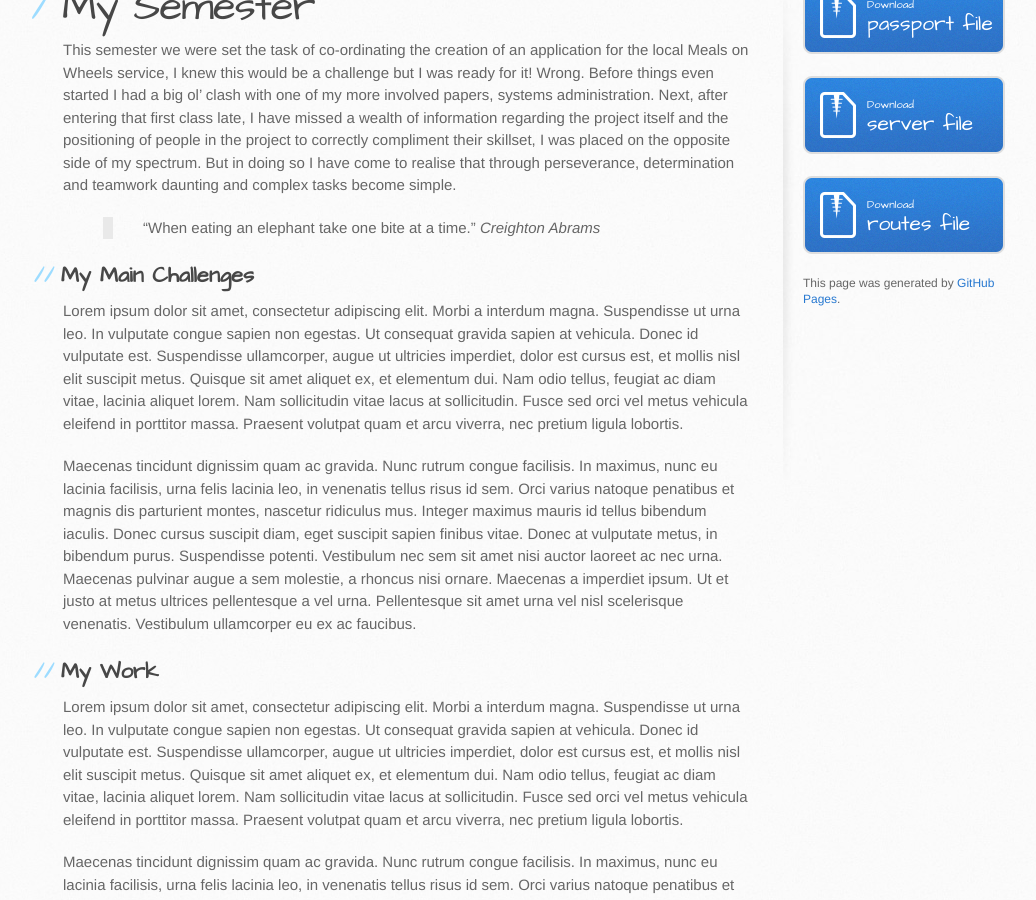
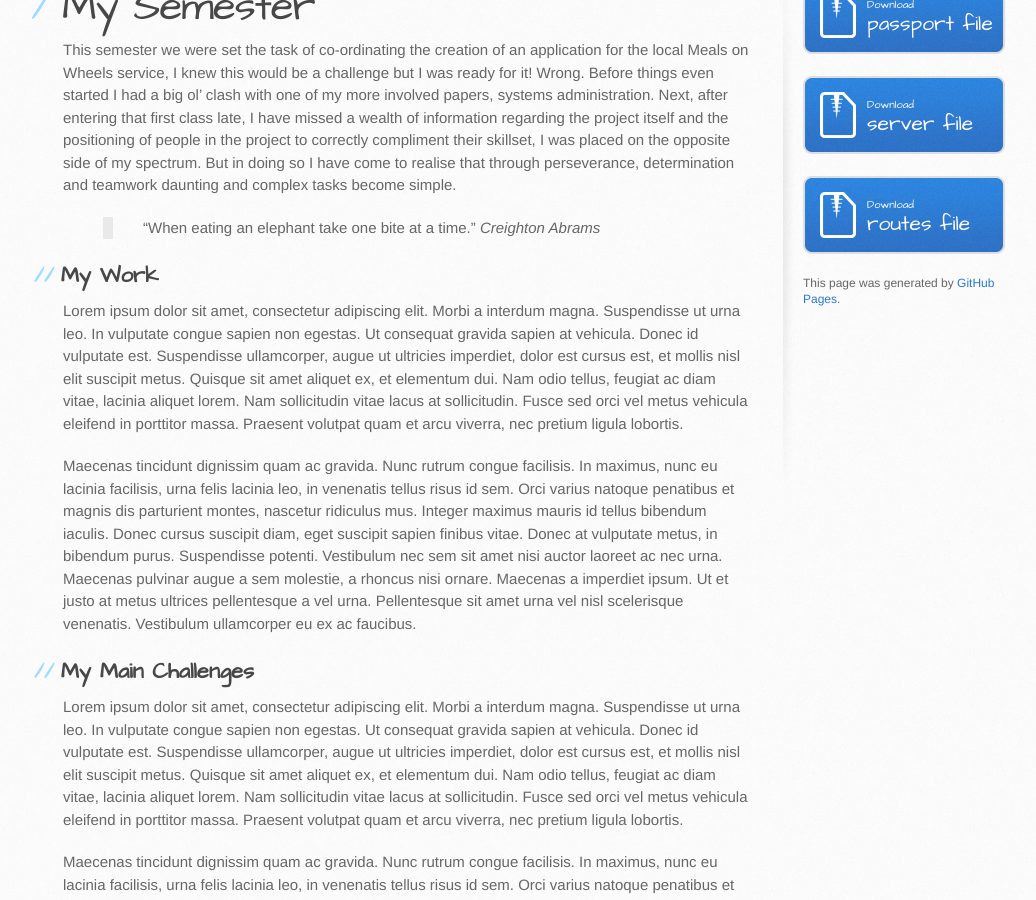
Before and after one commit to Sugrc1/Sugrc1.github.io, a Jekyll site: the page built from index.md, in a window 1280 px wide and 900 px high, scrolled down 256 px. Shown: the whole window, without its empty margins (107-1143 px from the left). Built offline with Jekyll 4.4.1, drawn with Linux system fonts in a browser that asks for light colours; our own code applies the rules of GitHub Pages for plain Markdown files.

```diff
--- a/index.md
+++ b/index.md
@@ -8,14 +8,14 @@ This semester we were set the task of co-ordinating the creation of an applicati
 
 
 
-## [](#header-2)My Main Challenges
+## [](#header-2)My Work
 
 Lorem ipsum dolor sit amet, consectetur adipiscing elit. Morbi a interdum magna. Suspendisse ut urna leo. In vulputate congue sapien non egestas. Ut consequat gravida sapien at vehicula. Donec id vulputate est. Suspendisse ullamcorper, augue ut ultricies imperdiet, dolor est cursus est, et mollis nisl elit suscipit metus. Quisque sit amet aliquet ex, et elementum dui. Nam odio tellus, feugiat ac diam vitae, lacinia aliquet lorem. Nam sollicitudin vitae lacus at sollicitudin. Fusce sed orci vel metus vehicula eleifend in porttitor massa. Praesent volutpat quam et arcu viverra, nec pretium ligula lobortis.
 
 Maecenas tincidunt dignissim quam ac gravida. Nunc rutrum congue facilisis. In maximus, nunc eu lacinia facilisis, urna felis lacinia leo, in venenatis tellus risus id sem. Orci varius natoque penatibus et magnis dis parturient montes, nascetur ridiculus mus. Integer maximus mauris id tellus bibendum iaculis. Donec cursus suscipit diam, eget suscipit sapien finibus vitae. Donec at vulputate metus, in bibendum purus. Suspendisse potenti. Vestibulum nec sem sit amet nisi auctor laoreet ac nec urna. Maecenas pulvinar augue a sem molestie, a rhoncus nisi ornare. Maecenas a imperdiet ipsum. Ut et justo at metus ultrices pellentesque a vel urna. Pellentesque sit amet urna vel nisl scelerisque venenatis. Vestibulum ullamcorper eu ex ac faucibus.
 
 
-## [](#header-2)My Work
+## [](#header-2)My Main Challenges
 
 Lorem ipsum dolor sit amet, consectetur adipiscing elit. Morbi a interdum magna. Suspendisse ut urna leo. In vulputate congue sapien non egestas. Ut consequat gravida sapien at vehicula. Donec id vulputate est. Suspendisse ullamcorper, augue ut ultricies imperdiet, dolor est cursus est, et mollis nisl elit suscipit metus. Quisque sit amet aliquet ex, et elementum dui. Nam odio tellus, feugiat ac diam vitae, lacinia aliquet lorem. Nam sollicitudin vitae lacus at sollicitudin. Fusce sed orci vel metus vehicula eleifend in porttitor massa. Praesent volutpat quam et arcu viverra, nec pretium ligula lobortis.
 
```
